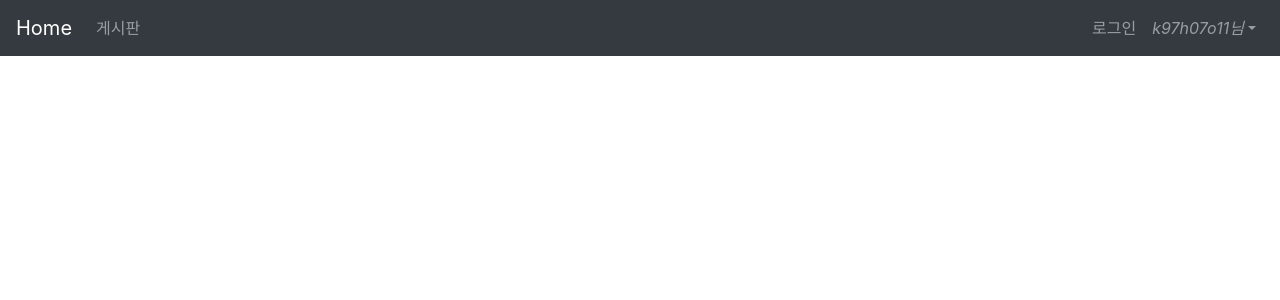
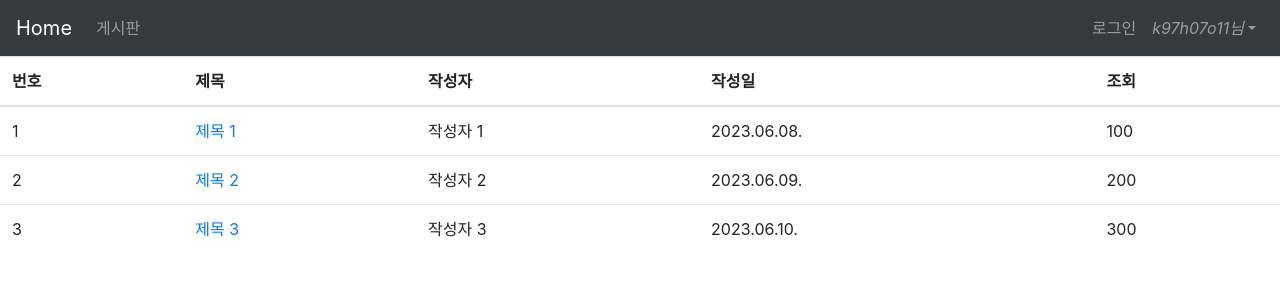
Before and after one commit to k97h07o11/board, a Vue app in the folder frontend/: page /article/list in a window 1280 px wide. Shown: the top 300 px of the page. Built offline with nearby package versions, Linux system fonts and the light colour scheme; no server answers.

Commit message:
:sparkles: 게시글 목록 View 추가

```diff
--- a/frontend/src/App.vue
+++ b/frontend/src/App.vue
@@ -7,7 +7,7 @@
 
       <b-collapse id="nav-collapse" is-nav>
         <b-navbar-nav>
-          <b-nav-item to="/board">게시판</b-nav-item>
+          <b-nav-item to="/article/list">게시판</b-nav-item>
         </b-navbar-nav>
 
         <!-- Right aligned nav items -->
--- a/frontend/src/router/index.js
+++ b/frontend/src/router/index.js
@@ -19,6 +19,11 @@ const routes = [
     name: "login",
     component: () => import("@/views/user/LoginView"),
   },
+  {
+    path: "/article/list",
+    name: "list",
+    component: () => import("@/views/article/ArticleListView"),
+  },
 ];
 
 const router = new VueRouter({
--- /dev/null
+++ b/frontend/src/views/article/ArticleListView.vue
@@ -0,0 +1,62 @@
+<template>
+  <div>
+    <b-table :fields="fields" :items="items">
+      <template #cell(title)="data">
+        <a href="#">
+          {{ data.value }}
+        </a>
+      </template>
+    </b-table>
+  </div>
+</template>
+
+<script>
+import { getArticleList } from "@/api/article";
+
+export default {
+  name: "ArticleListView",
+  data() {
+    return {
+      fields: [
+        { key: "id", label: "번호" },
+        { key: "title", label: "제목" },
+        { key: "writer", label: "작성자" },
+        { key: "createdDate", label: "작성일" },
+        { key: "view", label: "조회" },
+      ],
+      items: [
+        {
+          id: 1,
+          title: "제목 1",
+          writer: "작성자 1",
+          createdDate: "2023.06.08.",
+          view: "100",
+        },
+        {
+          id: 2,
+          title: "제목 2",
+          writer: "작성자 2",
+          createdDate: "2023.06.09.",
+          view: "200",
+        },
+        {
+          id: 3,
+          title: "제목 3",
+          writer: "작성자 3",
+          createdDate: "2023.06.10.",
+          view: "300",
+        },
+      ],
+    };
+  },
+  created() {
+    getArticleList()
+      .then((response) => {
+        console.log(response);
+      })
+      .catch((error) => {
+        console.log(error);
+      });
+  },
+};
+</script>
```
